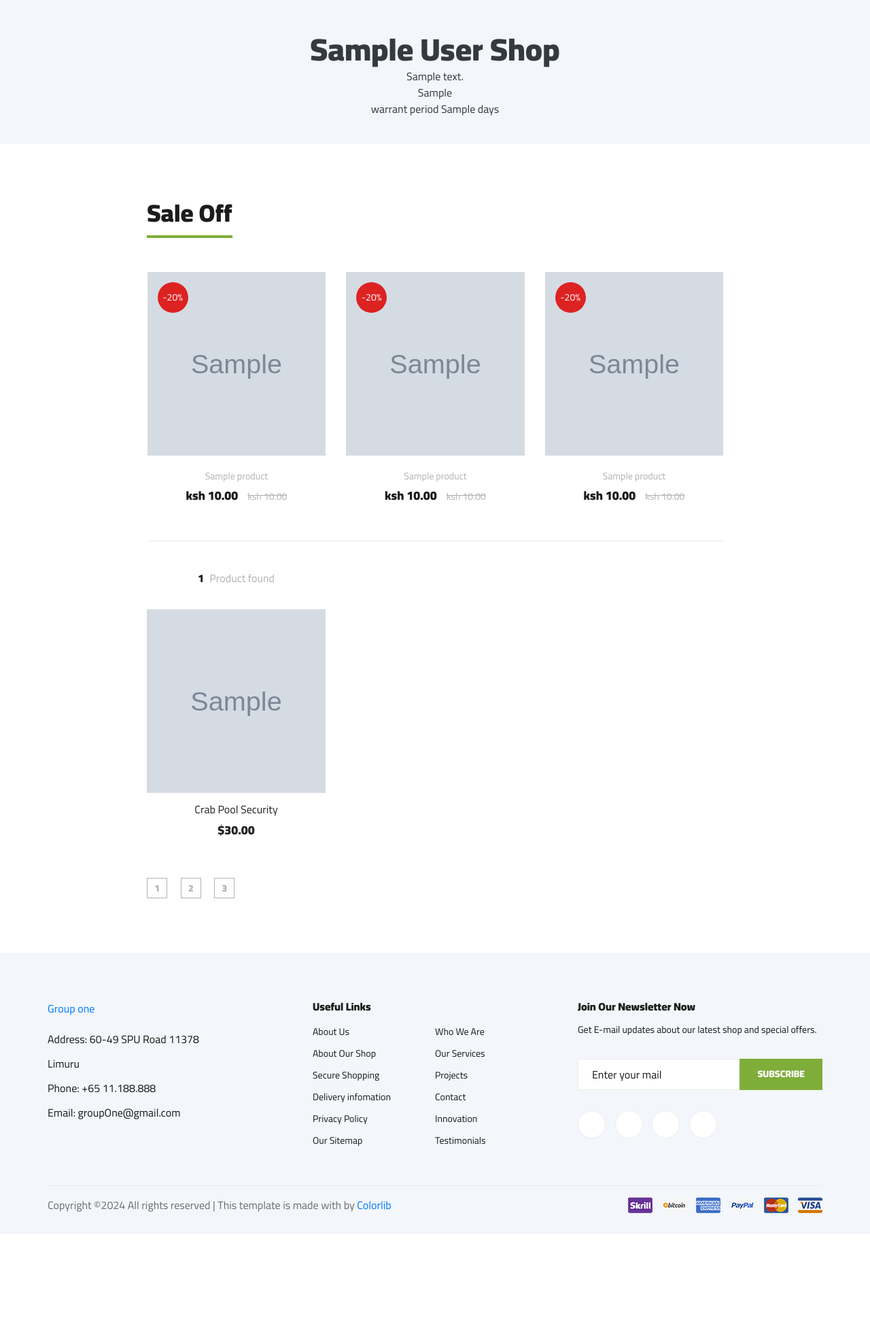
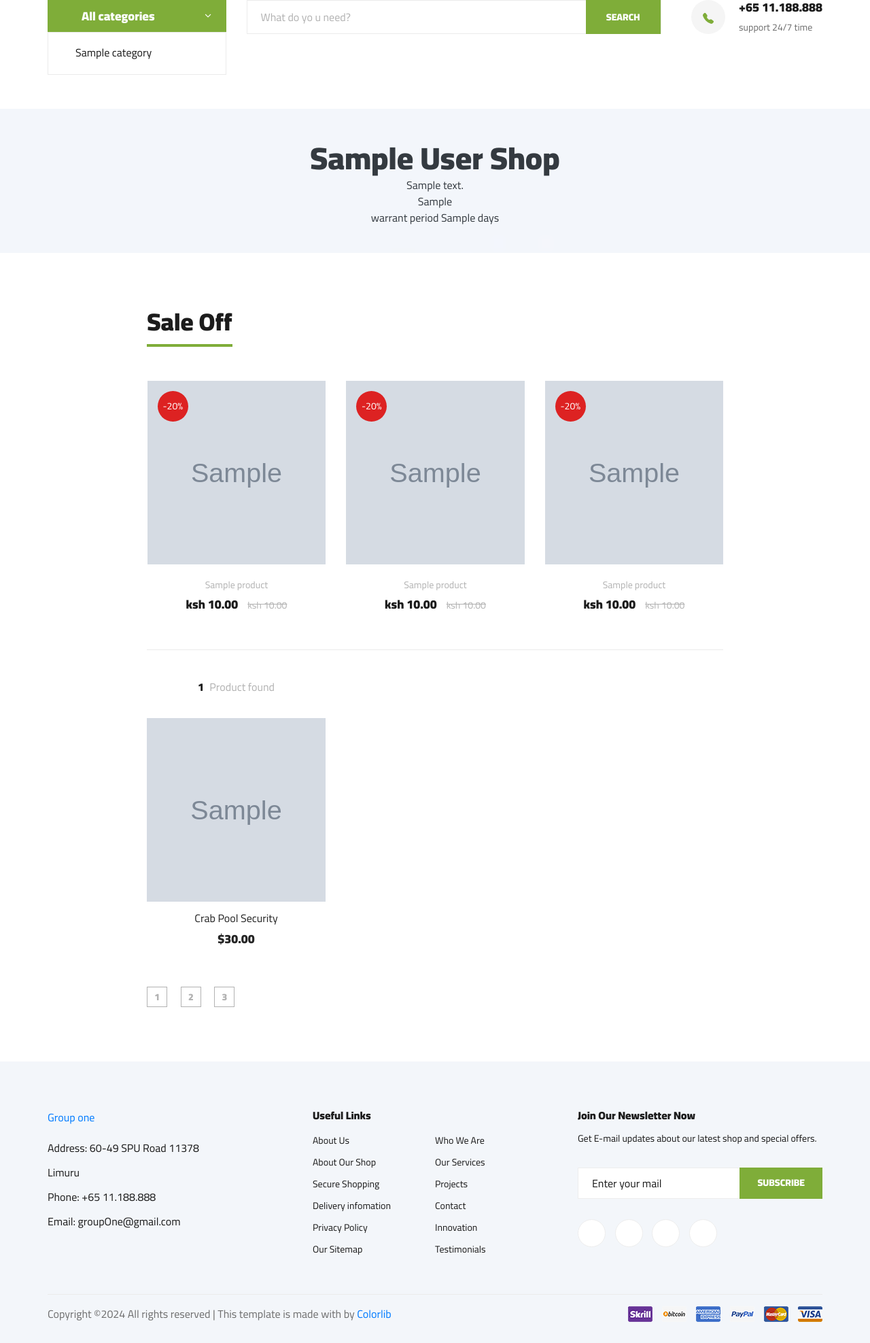
Before and after one commit to ColinAdo/group-one-project, a Django app: page /vendor/1/detail/ in a window 1280 px wide. Shown: the part 126-2101 px from the top of the page at 68% size. Before the commit the page ends 1910 px from the top, so only its background shows below. Run offline with Django 4.2, Linux system fonts and the light colour scheme; a user stored in the database is signed in; tables that the repository leaves empty hold one stand-in row (values such as "Sample post"); grey boxes marked "Sample" are stand-in pictures; some libraries are stand-ins or nearby versions.

Commit message:
Add header section

```diff
--- a/products/views.py
+++ b/products/views.py
@@ -89,6 +89,7 @@ class ShopDetail(DetailView):
         context = super().get_context_data(**kwargs)
 
         context['vendors'] = Vendor.objects.all()
+        context['categories'] = Category.objects.all()
         context['carts'] = CartOrder.objects.filter(
             user=self.request.user, checked_out=False)
 
--- a/templates/products/shop-detail.html
+++ b/templates/products/shop-detail.html
@@ -185,6 +185,60 @@
 </header>
 <!-- Header Section End -->
 
+<!-- Hero Section Begin -->
+<section class="hero">
+  <div class="container">
+    <div class="row">
+      <div class="col-lg-3">
+        <div class="hero__categories">
+          <div class="hero__categories__all">
+            <i class="fa fa-bars"></i>
+            <span>All categories</span>
+          </div>
+          <ul>
+            {% for category in categories %}
+            <li><a href="{% url 'category' category.id %}">{{category.title}}</a></li>
+            {% endfor %}
+          </ul>
+        </div>
+      </div>
+      <div class="col-lg-9">
+        <div class="hero__search">
+          <div class="hero__search__form">
+            <form action="#">
+              <input type="text" placeholder="What do yo u need?" />
+              <button type="submit" class="site-btn">SEARCH</button>
+            </form>
+          </div>
+          <div class="hero__search__phone">
+            <div class="hero__search__phone__icon">
+              <svg xmlns="http://www.w3.org/2000/svg" width="16" height="16" fill="currentColor" class="bi bi-telephone-fill" viewBox="0 0 16 16">
+                <path fill-rule="evenodd" d="M1.885.511a1.745 1.745 0 0 1 2.61.163L6.29 2.98c.329.423.445.974.315 1.494l-.547 2.19a.68.68 0 0 0 .178.643l2.457 2.457a.68.68 0 0 0 .644.178l2.189-.547a1.75 1.75 0 0 1 1.494.315l2.306 1.794c.829.645.905 1.87.163 2.611l-1.034 1.034c-.74.74-1.846 1.065-2.877.702a18.6 18.6 0 0 1-7.01-4.42 18.6 18.6 0 0 1-4.42-7.009c-.362-1.03-.037-2.137.703-2.877z"/>
+              </svg>
+            </div>
+            <div class="hero__search__phone__text">
+              <h5>+65 11.188.888</h5>
+              <span>support 24/7 time</span>
+            </div>
+          </div>
+        </div>
+        <!-- <div
+          class="hero__item set-bg"
+          data-setbg="{% static 'img/categori/cat-6.jpg' %}"
+        > -->
+          <!-- <div class="hero__text">
+            <span>New Product</span>
+            <h2>Vegetable <br />100% Organic</h2>
+            <p>Free Pickup and Delivery Available</p>
+            <a href="#" class="primary-btn">SHOP NOW</a>
+          </div> -->
+        </div>
+      </div>
+    </div>
+  </div>
+</section>
+<!-- Hero Section End -->
+
 <!-- Breadcrumb Section Begin -->
 <section
   class="breadcrumb-section set-bg"
```
